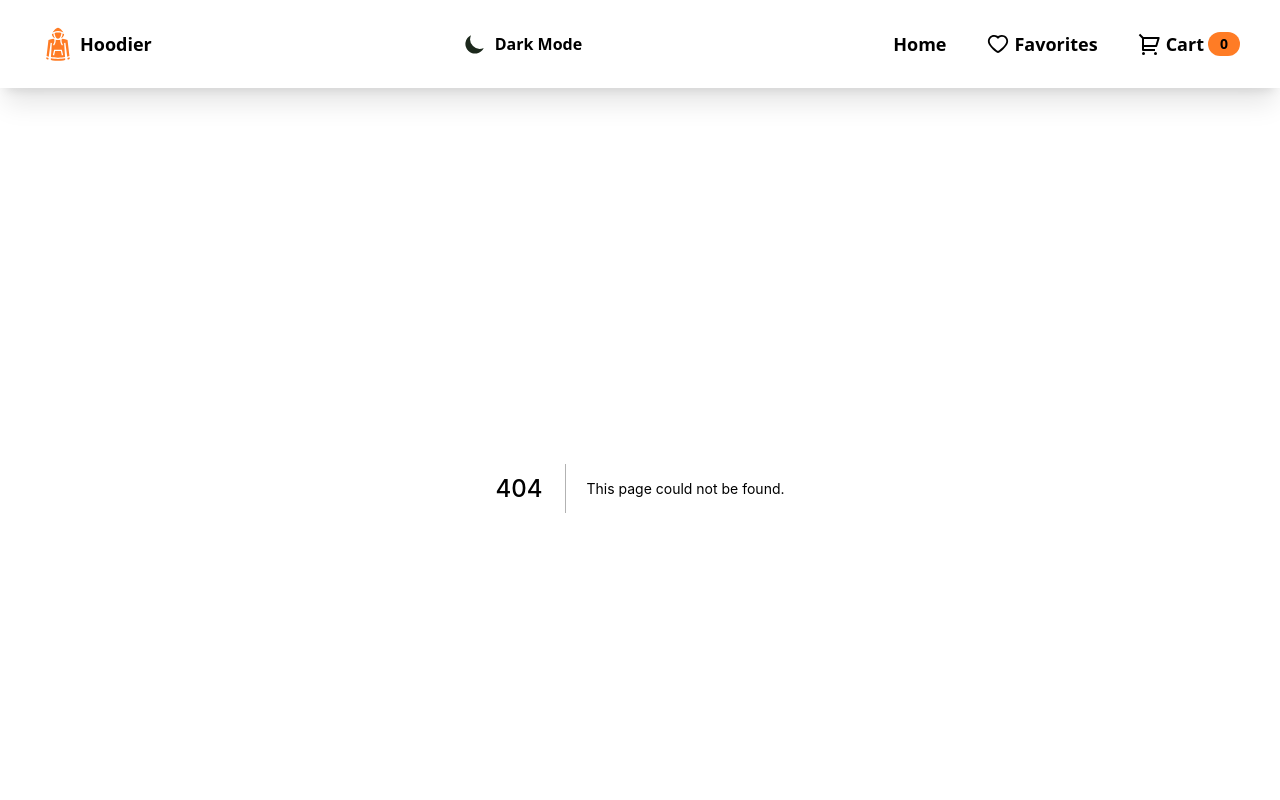
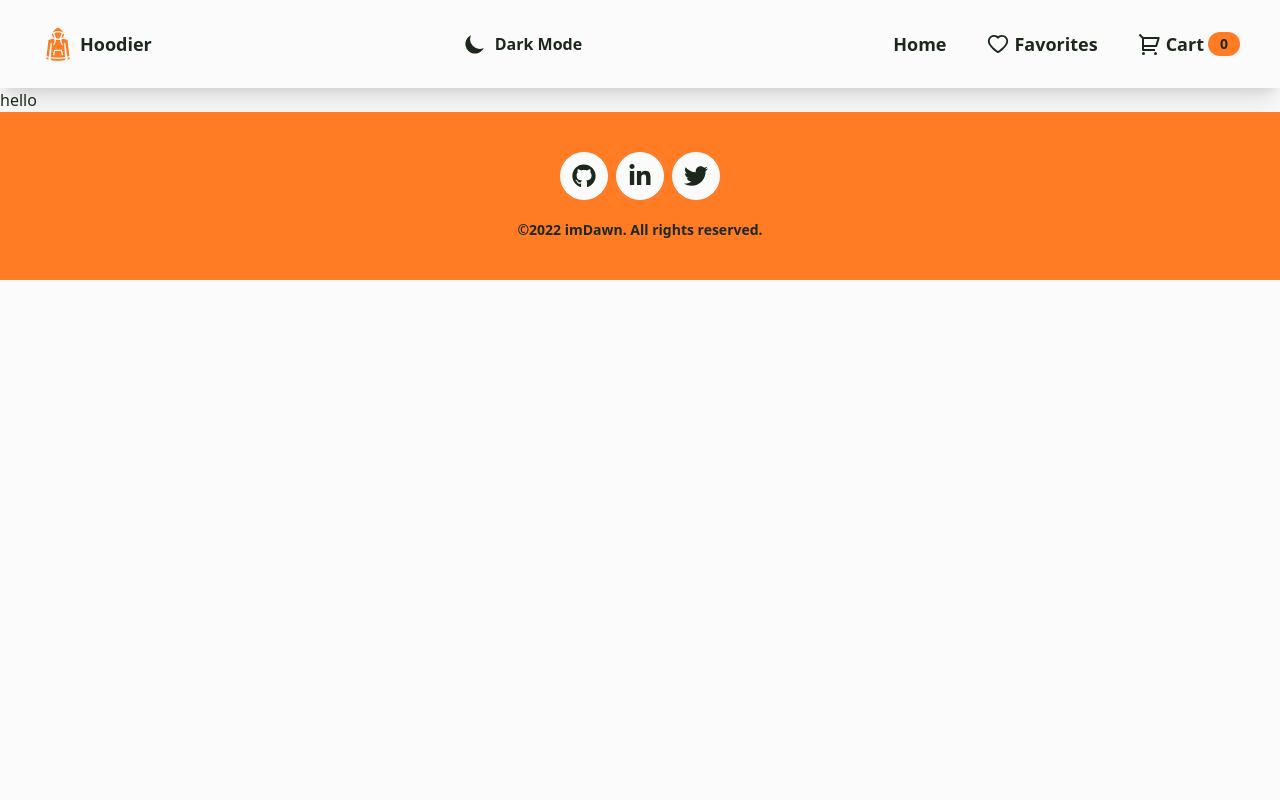
Before and after one commit to dsaglam94/nextjs-tailwind-challenge-ecommerce, a Next.js app: page /checkout in a window 1280 px wide. Before the commit this address had no page. Shown: the top 800 px of the page. Built offline with nearby package versions, Linux system fonts and the light colour scheme.

Commit message:
added the total amount component to the cart details page

```diff
--- /dev/null
+++ b/components/cart/CartCheckout.jsx
@@ -0,0 +1,20 @@
+import Link from "next/link";
+const CartCheckout = ({ totalAmount }) => {
+  return (
+    <section className="shadow-xl rounded-lg py-10 flex flex-col items-center justify-center gap-10">
+      <div className="flex items-center gap-2">
+        <h3 className="text-xl font-bold">Total Amount:</h3>
+        <span className="text-green-600 text-3xl font-bold">
+          ${totalAmount}
+        </span>
+      </div>
+      <Link href="/checkout">
+        <a className="bg-secondary px-8 py-3 rounded-lg font-bold text-buttonText hover:opacity-90">
+          Check Out
+        </a>
+      </Link>
+    </section>
+  );
+};
+
+export default CartCheckout;
--- a/components/navigation/Navigation.jsx
+++ b/components/navigation/Navigation.jsx
@@ -3,7 +3,7 @@ import NavigationDesktop from "./NavigationDesktop";
 import NavigationMobile from "./NavigationMobile";
 
 const Navigation = () => {
-  const [itemNumbersInLocalStorage, setItemNumbersInLocalStorage] = useState(0);
+  const [totalItems, setTotalItems] = useState(0);
   // get the all related keys from the local storage
   const getItemAmountFromLocalStorage = () => {
     let count = 0;
@@ -23,21 +23,18 @@ const Navigation = () => {
     for (let i = 0; i < parsedValues.length; i++) {
       count += parsedValues[i].item_amount;
     }
-    setItemNumbersInLocalStorage(count);
+    setTotalItems(count);
   };
-
-  console.log(itemNumbersInLocalStorage);
 
   useEffect(() => {
     getItemAmountFromLocalStorage();
-  }, [itemNumbersInLocalStorage]);
+    console.log(totalItems);
+  }, [totalItems]);
 
   return (
     <>
-      <NavigationDesktop
-        itemNumbersInLocalStorage={itemNumbersInLocalStorage}
-      />
-      <NavigationMobile itemNumbersInLocalStorage={itemNumbersInLocalStorage} />
+      <NavigationDesktop totalItems={totalItems} />
+      <NavigationMobile totalItems={totalItems} />
     </>
   );
 };
--- a/components/navigation/NavigationDesktop.jsx
+++ b/components/navigation/NavigationDesktop.jsx
@@ -4,7 +4,7 @@ import { AiOutlineHeart } from "react-icons/ai";
 import Link from "next/link";
 import ThemeToggle from "./ThemeToggle";
 
-const NavigationDesktop = ({ itemNumbersInLocalStorage }) => {
+const NavigationDesktop = ({ totalItems }) => {
   return (
     <header className="w-full p-6 hidden md:block shadow-xl">
       <nav className="w-full max-w-[1200px] flex items-center justify-between mx-auto">
@@ -32,7 +32,7 @@ const NavigationDesktop = ({ itemNumbersInLocalStorage }) => {
               <RiShoppingCart2Line className="text-2xl" /> Cart
               <div className="bg-secondary w-8 h-6 rounded-full flex items-center justify-center">
                 <span className="text-sm group-hover:text-buttonText">
-                  {itemNumbersInLocalStorage}
+                  {totalItems}
                 </span>
               </div>
             </li>
--- a/components/navigation/NavigationMobile.jsx
+++ b/components/navigation/NavigationMobile.jsx
@@ -5,7 +5,7 @@ import Link from "next/link";
 import ThemeToggle from "./ThemeToggle";
 import MenuToggle from "./MenuToggle";
 import { useEffect, useState } from "react";
-const NavigationMobile = ({ itemNumbersInLocalStorage }) => {
+const NavigationMobile = ({ totalItems }) => {
   const [isNavOpen, setIsNavOpen] = useState(false);
 
   const handleNav = () => {
@@ -72,7 +72,7 @@ const NavigationMobile = ({ itemNumbersInLocalStorage }) => {
                   <RiShoppingCart2Line className="text-2xl" /> Cart
                   <div className="bg-secondary w-8 h-6 rounded-full flex items-center justify-center">
                     <span className="text-sm group-hover:text-buttonText">
-                      {itemNumbersInLocalStorage}
+                      {totalItems}
                     </span>
                   </div>
                 </li>
--- a/pages/cart.js
+++ b/pages/cart.js
@@ -1,10 +1,12 @@
 import React, { useEffect, useState } from "react";
 import { useRouter } from "next/router";
 import CartDetails from "../components/cart/CartDetails";
+import CartCheckout from "../components/cart/CartCheckout";
 
 export default function Cart() {
   const [localStorageData, setLocalStorageData] = useState([]);
   const router = useRouter();
+
   // const [itemNumbersInLocalStorage, setItemNumbersInLocalStorage] = useState(0);
   // get the all related keys from the local storage
   const getItemAmountFromLocalStorage = () => {
@@ -32,12 +34,11 @@ export default function Cart() {
     }, 1000);
     return () => clearTimeout(timer);
   }, []);
-  console.log(localStorageData);
+  // console.log(localStorageData);
 
   // Get the data from the local storage and put it inside a variable
   // to map the data and show the items
   // const localStorageData = getItemAmountFromLocalStorage();
-
   const removeItemFromLocalStorage = (id) => {
     let current = {};
     let keys = Object.keys(localStorage).filter((key) =>
@@ -54,6 +55,14 @@ export default function Cart() {
       }
     }
   };
+  // calculate the total amount
+  const amounts = [];
+  for (let i = 0; i < localStorageData.length; i++) {
+    amounts.push(
+      localStorageData[i].discounted_price * localStorageData[i].item_amount
+    );
+  }
+  const totalAmount = amounts.reduce((acc, curr) => acc + curr, 0);
 
   return (
     <section className="min-h-screen w-full max-w-[1200px] mx-auto py-10 px-6 lg:px-0 flex flex-col items-center justify-center">
@@ -66,6 +75,7 @@ export default function Cart() {
             key={idx}
           />
         ))}
+        <CartCheckout totalAmount={totalAmount} />
       </div>
     </section>
   );
--- /dev/null
+++ b/pages/checkout.js
@@ -0,0 +1,7 @@
+export default function Checkout() {
+  return (
+    <div>
+      <h1>hello</h1>
+    </div>
+  );
+}
```
